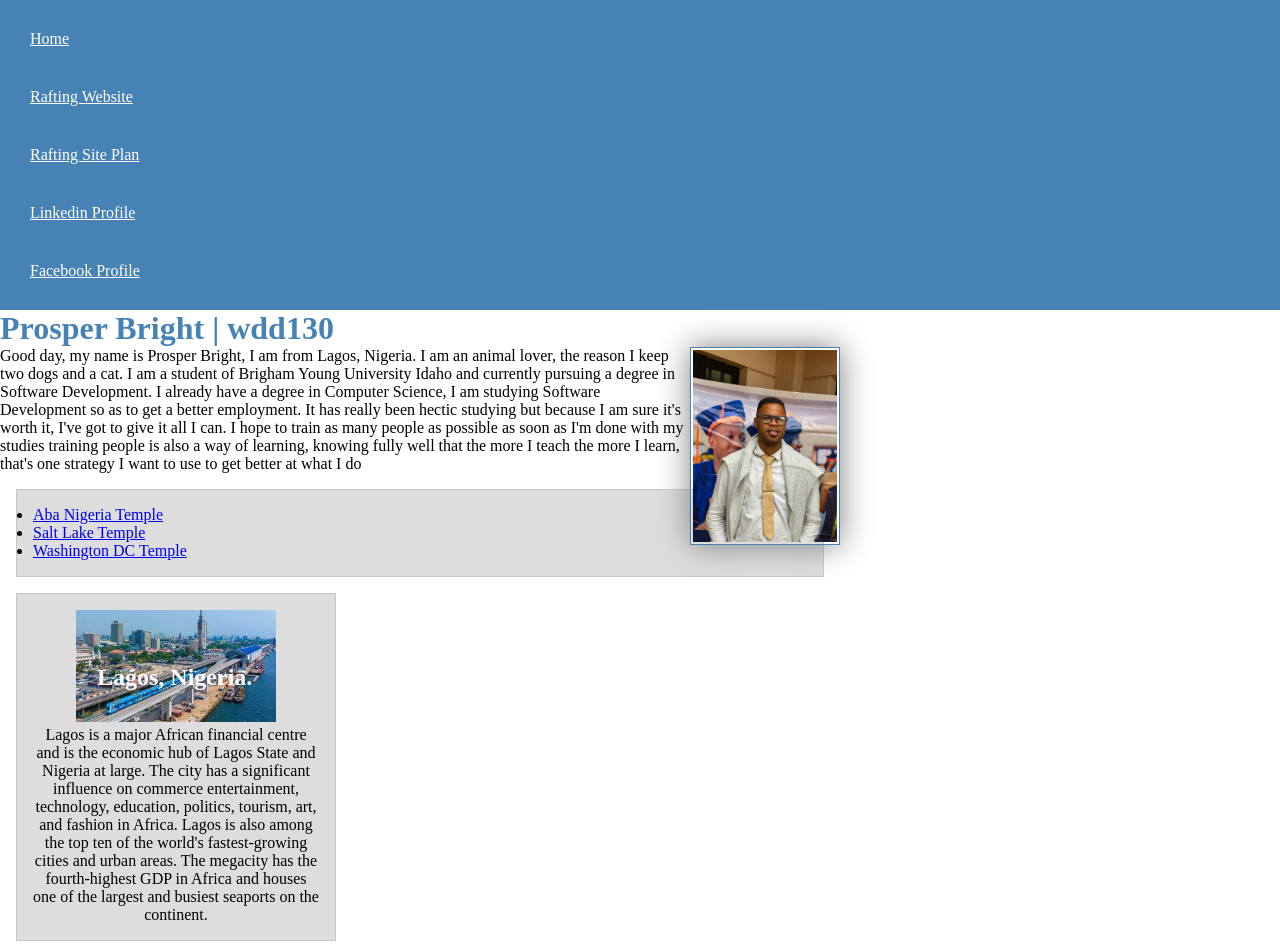
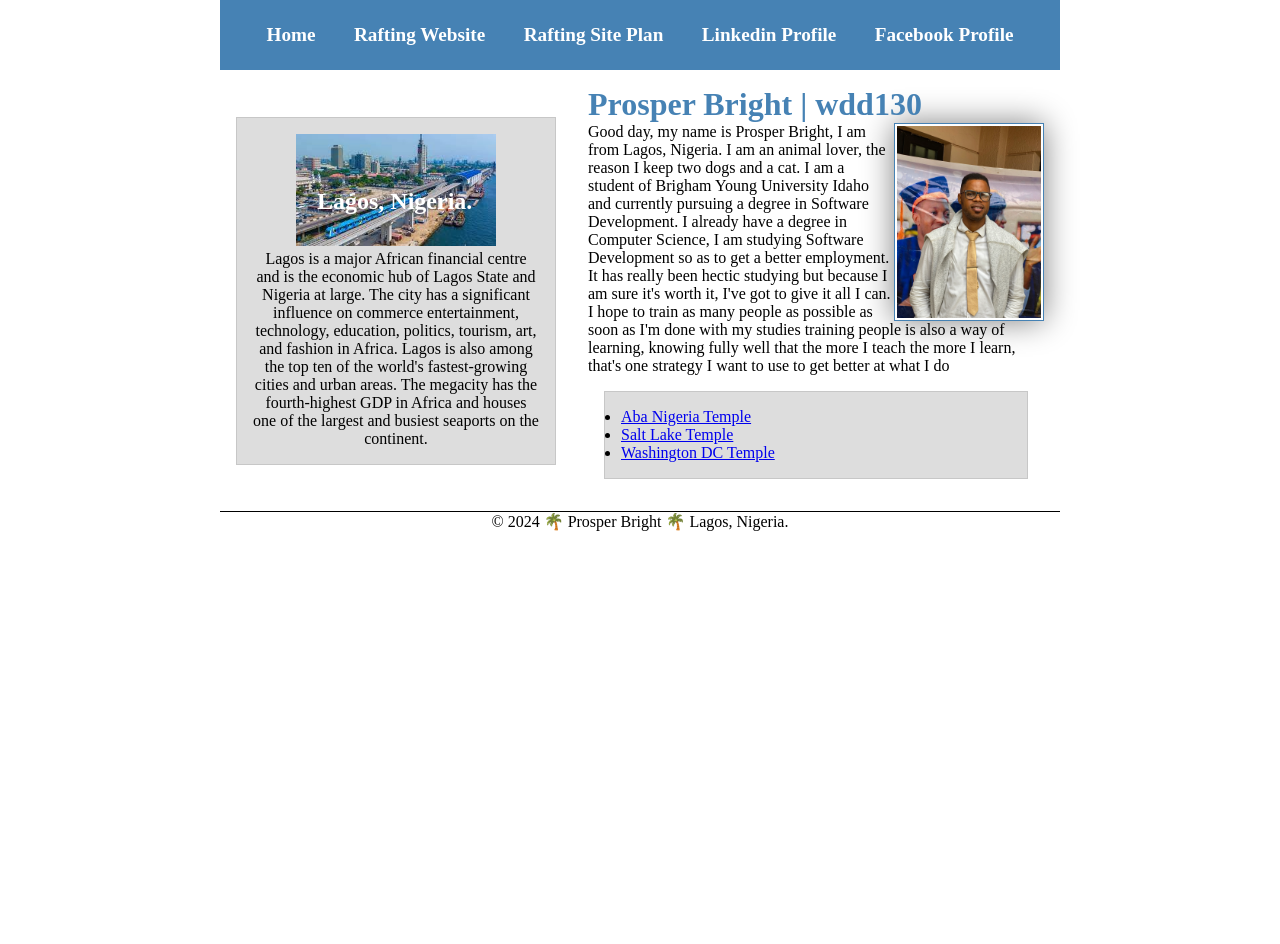
Before and after one commit to Prosperoustech/wdd130, a plain HTML site: page index.html in a window 1280 px wide. Shown: the top 944 px of the page. After the commit the page ends 800 px from the top, so only its background shows below. Drawn offline with Linux system fonts and the light colour scheme.

Commit message:
updated week 04

```diff
--- a/index.html
+++ b/index.html
@@ -18,6 +18,7 @@
                 <a href="https://facebook.com/prosperousnbright">Facebook Profile</a>
             </nav>
         </header>
+        <div class="grid">
             <main>
                 <h1>Prosper Bright | wdd130</h1>
                 <img src="images/profile.jpg" alt="Prosper Bright profile photo" width="200">
@@ -51,6 +52,7 @@
                     has the fourth-highest GDP in Africa and houses one of the largest
                     and busiest seaports on the continent.</p>
             </aside>
+        </div>
         <footer>
             <p>© 2024 🌴 Prosper Bright 🌴 Lagos, Nigeria.</p>
         </footer>
--- a/styles/styles.css
+++ b/styles/styles.css
@@ -8,9 +8,12 @@ nav {
     padding: 10px;
 }
 nav a {
+    display: block;
+    padding: 0.5rem;
+    text-decoration: none;
+    font-size: 1.2rem;
+    font-weight: 700;
     color: white;
-    display: block;
-    padding: 20px;
 }
 h1 {
     color: steelblue;
@@ -26,9 +29,9 @@ main img {
 p {
     padding: 0;
 }
-main {
+/* main {
     width: 840px;
-}
+}  */
 aside {
     width: 20rem;
     text-align: center;
@@ -57,3 +60,28 @@ footer {
     background-color: #ddd;
     color: #000;
 }
+header,.grid, footer {
+    max-width: 840px;
+    margin: 0 auto;
+}
+nav{
+    background-color: steelblue;
+    padding: 1rem;
+    display: flex;
+    justify-content: space-evenly;
+    align-items: center
+}
+.grid{
+    display: grid;
+    align-items: center;
+}
+main{
+    grid-column: 2/3;
+    margin: 1rem;
+}
+aside{
+    width: 20rem;
+    position: relative;
+    grid-column: 1/2;
+    grid-row: 1/2;
+}
```
Also changed, not shown: quiz.html (added, +11 -0 lines), week05/poll-form.html (added, +19 -0 lines), week05/quiz.html (added, +11 -0 lines), week05/quiz.css (added). Lines whose indentation alone changed are shown as unchanged.
